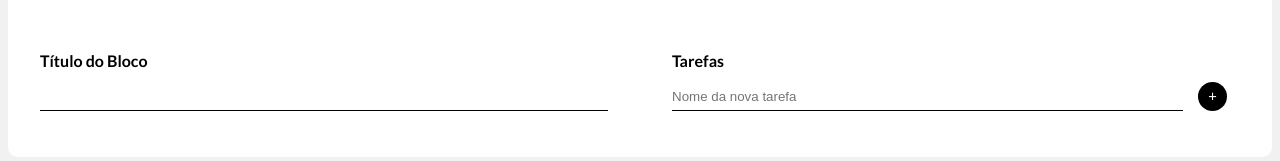
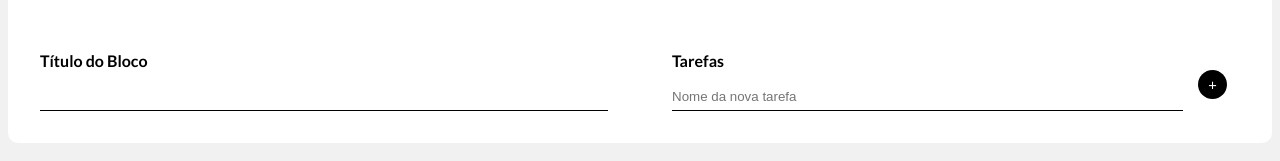
Before and after one commit to Elian-beep/ToDo-List, a Next.js app: page /NewTask in a window 1280 px wide. Shown: the part 176-337 px from the top of the page. Built offline with nearby package versions, Linux system fonts and the light colour scheme.

Commit message:
NewTask: Correção da posição do btn de new task

```diff
--- a/src/pages/NewTask/index.jsx
+++ b/src/pages/NewTask/index.jsx
@@ -1,7 +1,7 @@
 import React from "react";
 import { BsPlus } from 'react-icons/bs';
 import BottomActions from "../../../components/BottomActions/BottomActions";
-import { AreaNewBlock, AreaTitlePage, BtnNewTask, Container, Content, InputNameTask, InputTitleBlock, Title, TitlePage } from "../../../styles/stylePageNewTask";
+import { AreaNewBlock, AreaNewTask, AreaTitlePage, BtnNewTask, Container, Content, InputNameTask, InputTitleBlock, Title, TitlePage } from "../../../styles/stylePageNewTask";
 
 export default function NewTask() {
     return (
@@ -24,8 +24,12 @@ export default function NewTask() {
                     <Title>
                         Tarefas
                     </Title>
-                    <InputNameTask type="text" placeholder="Nome da nova tarefa" />
-                    <BtnNewTask>+</BtnNewTask>
+
+                    <AreaNewTask>
+                        <InputNameTask type="text" placeholder="Nome da nova tarefa" />
+                        <BtnNewTask>+</BtnNewTask>
+                    </AreaNewTask>
+
                 </AreaNewBlock>
 
             </Content>
--- a/styles/stylePageNewTask.js
+++ b/styles/stylePageNewTask.js
@@ -70,6 +70,12 @@ export const InputTitleBlock = styled.input`
     }
 `;
 
+//-----------------AREA PARA CRIAR NOVA TASK
+export const AreaNewTask = styled.div`
+    display: flex;
+    flex-direction: row;
+`;
+
 //-----------------INPUT DA NOVA TAREFA NO BLOCO
 export const InputNameTask = styled.input`
     margin-top: 1em;
@@ -96,7 +102,6 @@ export const BtnNewTask = styled.button`
     border-radius: 50px;
     border: none;
     margin-left: 1em;
-    margin-bottom: 1em;
     background: black;
     color: white;
     font-size: 11pt;
```
